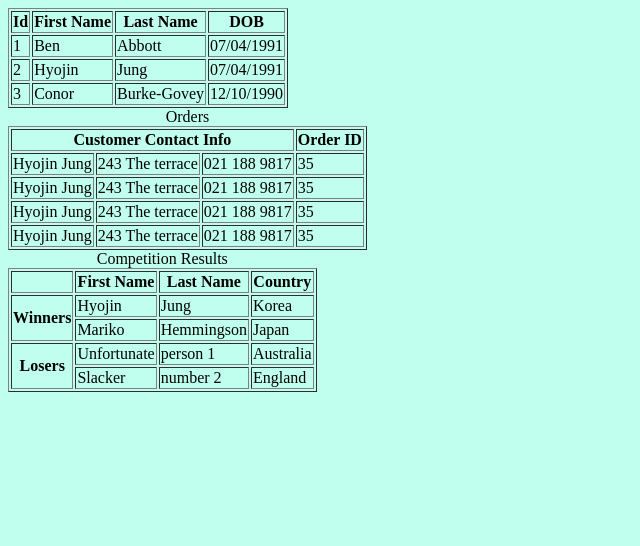
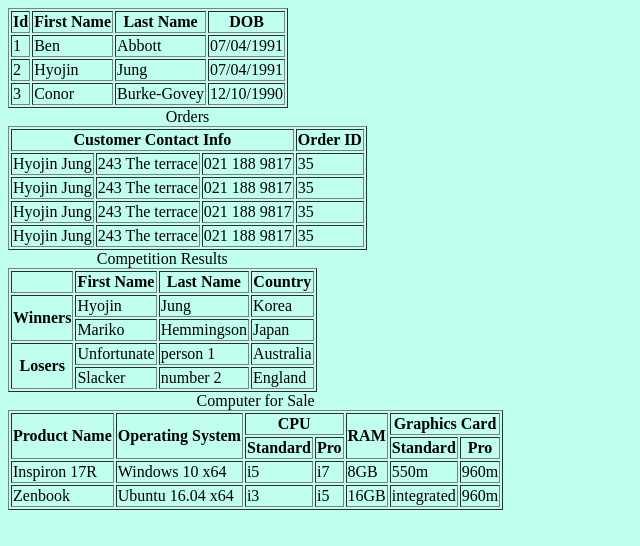
Before and after one commit to hyojinaaa/html-tables, a plain HTML site: page index.html in a window 1280 px wide. Shown: the whole page, without its empty margins (0-640 px from the left). Drawn offline with Linux system fonts and the light colour scheme.

Commit message:
Create a complex table

```diff
--- a/index.html
+++ b/index.html
@@ -104,6 +104,50 @@
 		</tr>
 	</table>
 
+	<table border="1">
+
+		<caption>Computer for Sale</caption>
+	<tr>
+		<th rowspan="2">Product Name</th>
+		<th rowspan="2">Operating System</th>
+		<th colspan="2">CPU</th>
+
+		<th rowspan="2">RAM</th>
+		<th colspan="2">Graphics Card</th>
+
+	</tr>
+
+	<tr>
+
+		<th>Standard</th>
+		<th>Pro</th>
+
+		<th>Standard</th>
+		<th>Pro</th>
+	</tr>
+
+	<tr>
+		<td>Inspiron 17R</td>
+		<td>Windows 10 x64</td>
+		<td>i5</td>
+		<td>i7</td>
+		<td>8GB</td>
+		<td>550m</td>
+		<td>960m</td>
+	</tr>
+
+	<tr>
+		<td>Zenbook</td>
+		<td>Ubuntu 16.04 x64</td>
+		<td>i3</td>
+		<td>i5</td>
+		<td>16GB</td>
+		<td>integrated</td>
+		<td>960m</td>
+	</tr>
+
+	</table>
+
 
 	</body>
 </html>
```
